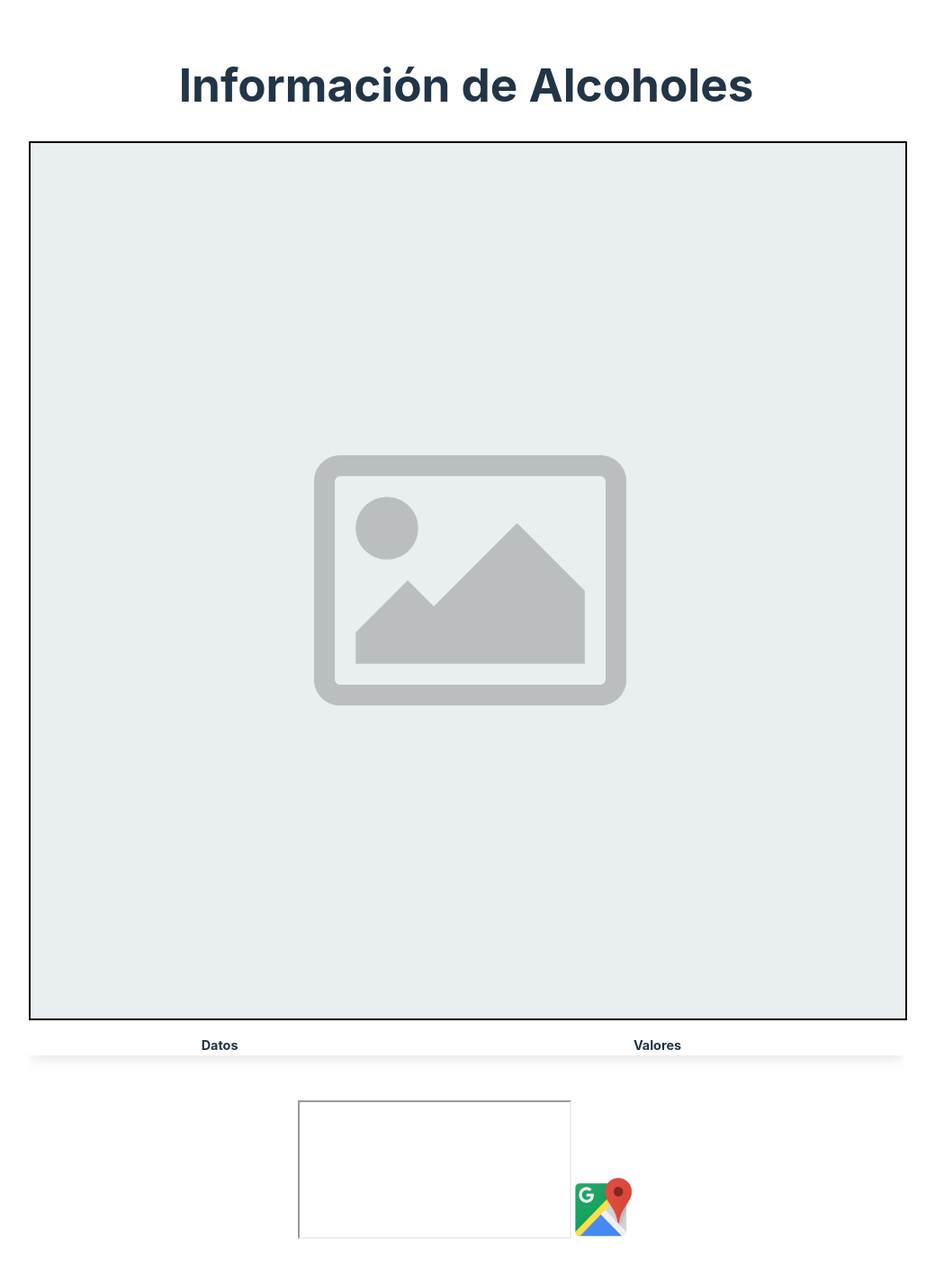
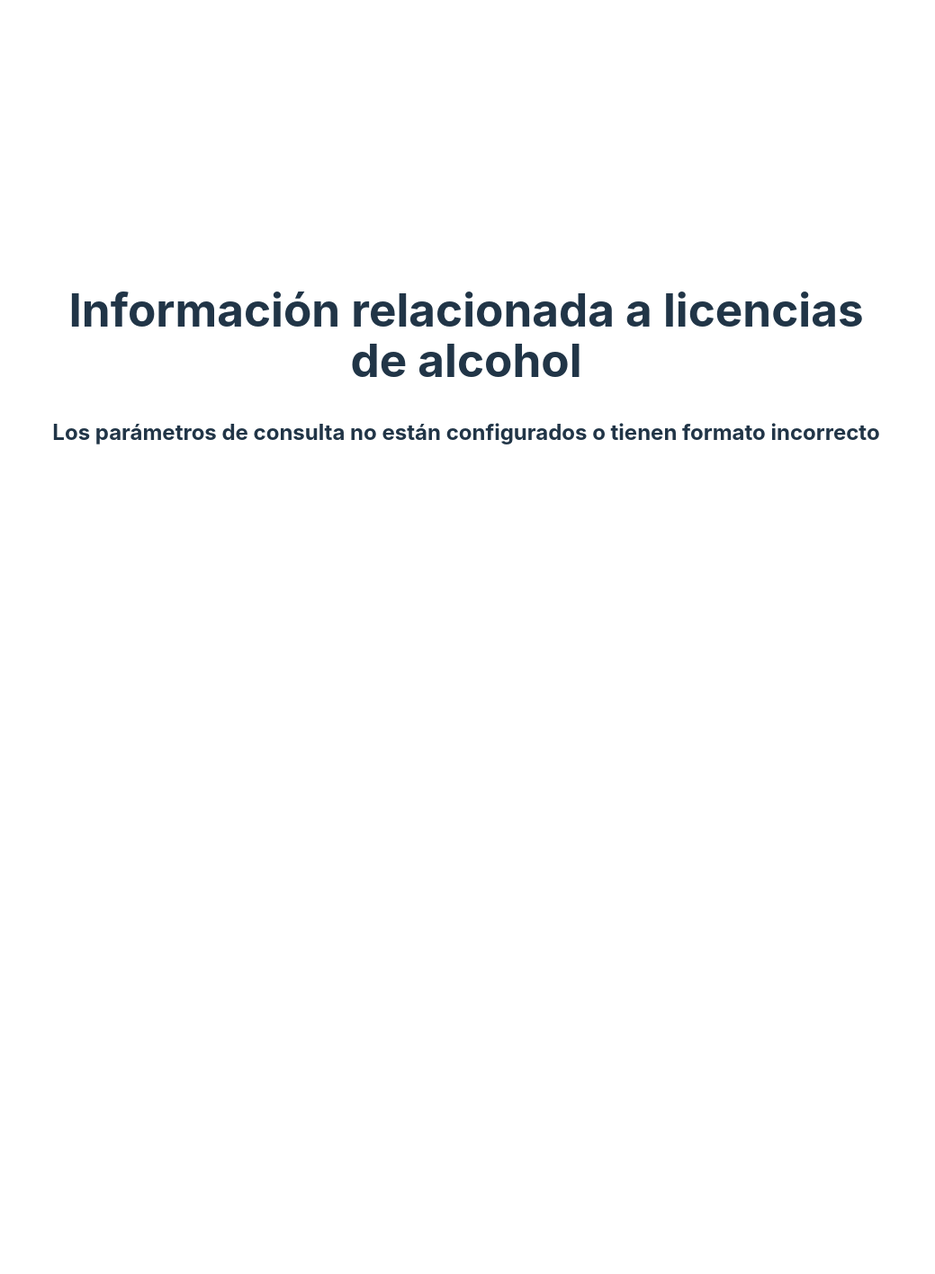
Before and after one commit to Dwigth/alcoholes-mapa-test, a React (Vite) app: page / in a window 1280 px wide. Shown: the top 1416 px of the page at 90% size, without its empty margins (122-1161 px from the left). After the commit the page ends 800 px from the top, so only its background shows below. Built offline with nearby package versions, Linux system fonts and the light colour scheme; grey boxes are pictures that could not be loaded.

Commit message:
feat(BadRequestComponent): - add validation in the rula class - add validation rendering in App.tsx - add BadRequest component

```diff
--- a/src/App.tsx
+++ b/src/App.tsx
@@ -5,6 +5,7 @@ import Map from './Map';
 import './App.css'
 import { Rula } from './rula';
 import { ZOOM_LEVEL } from './constants';
+import BadRequest from './BadRequest';
 
 const Container = styled.div`
 width: 80% !important;
@@ -41,14 +42,15 @@ margin-bottom: 10px;
 `;
 
 function App() {
+  const title = 'Información relacionada a licencias de alcohol';
   const { search } = window.location;
   const rula = new Rula(search);
 
   return (
     <>
       <Container>
-        <h1>Información de Alcoholes</h1>
-        <Row>
+        <h1>{title}</h1>
+        {rula.isValid ? <Row>
 
           <div className="imgcont col-12 col-lg-6">
             <DefaultPlaceholderImage src={defaultPlaceholder} alt="Local" />
@@ -73,8 +75,8 @@ function App() {
           </div>
 
 
-        </Row>
-      </Container>
+        </Row> : <BadRequest />}
+      </Container >
     </>
   )
 }
--- /dev/null
+++ b/src/BadRequest.tsx
@@ -0,0 +1,10 @@
+function BadRequest() {
+
+    return (
+        <>
+            <h2>Los parámetros de consulta no están configurados o tienen formato incorrecto</h2>
+        </>
+    )
+}
+
+export default BadRequest;
--- a/src/rula.ts
+++ b/src/rula.ts
@@ -27,6 +27,7 @@ export class Rula {
         latitude: 0,
         longitude: 0
     };
+    isValid: boolean = false;
 
     private uriParameters = new Map<string, string>();
     private rawParams: string = '';
@@ -34,15 +35,15 @@ export class Rula {
     constructor(search: string) {
         this.rawParams = search.substring(1);
         if (this.rawParams.length == 0) {
-            alert('No se han encontrado parametros en la URL.');
             return;
         }
+        this.isValid = true;
 
-        this.formatParams();
+        this.structureParams();
         this.getLatLong();
     }
 
-    private getRula(rulaStr: string) {
+    private getRula(rulaStr: string): string {
         const { initialPosition, start, end } = RULA_STRING_POSITION;
         return (rulaStr.slice(initialPosition, rulaStr.length)).slice(start, end)
     }
@@ -75,7 +76,7 @@ export class Rula {
         return this.coordinates;
     }
 
-    private formatParams() {
+    private structureParams() {
         const rawParams = decodeURI(this.rawParams);
         const searchParams = new URLSearchParams(rawParams);
 
```
